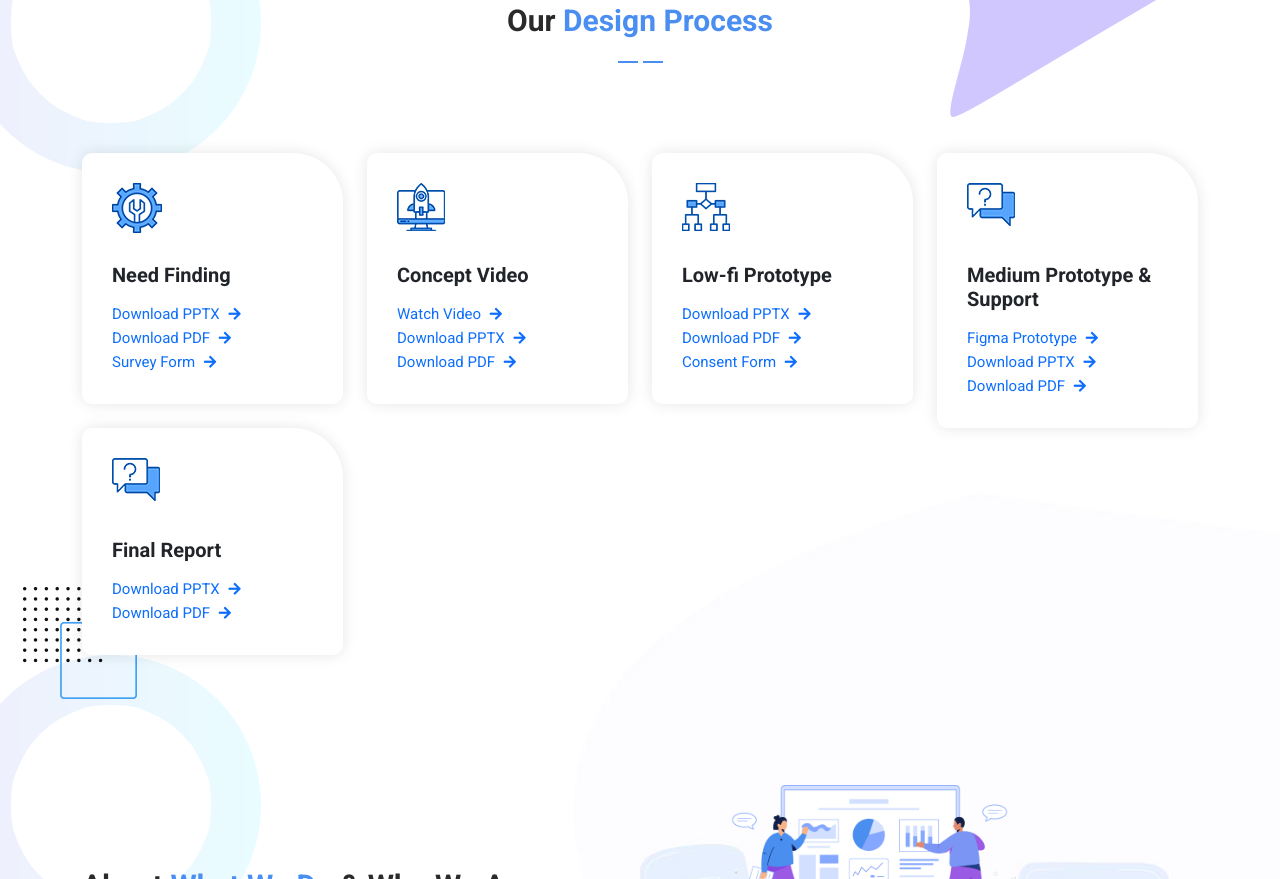
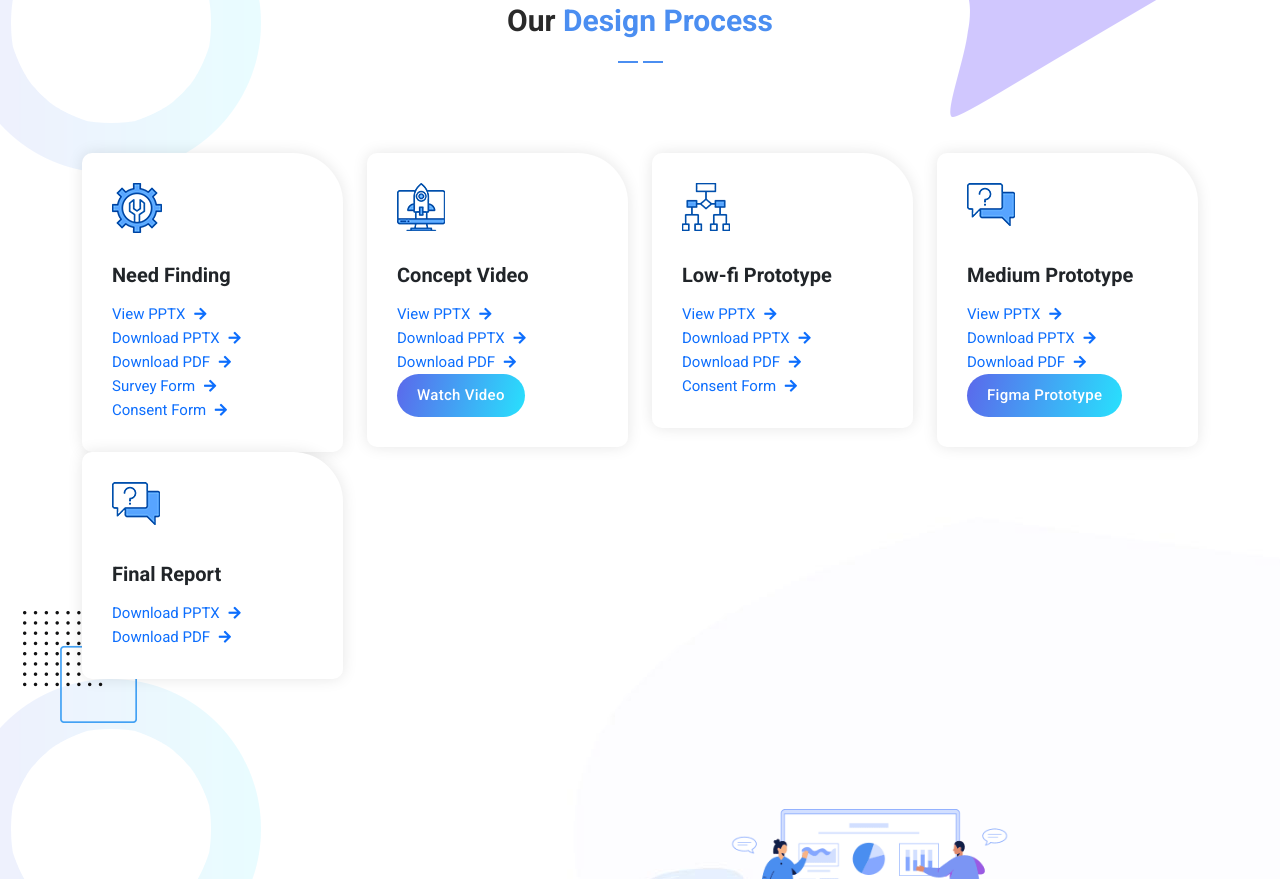
Before and after one commit to nguyenthuhuog/HMI_eshop_presentation_group8_20241, a plain HTML site: page index.html in a window 1280 px wide. Shown: the part 1280-2159 px from the top of the page. Drawn offline with Linux system fonts and the light colour scheme.

Commit message:
add view pptx option n consent form

```diff
--- a/index.html
+++ b/index.html
@@ -145,13 +145,19 @@ https://templatemo.com/tm-570-chain-app-dev
             <div class="icon"></div>
             <h4>Need Finding</h4>
             <div class="text-button">
-              <a href="https://husteduvn.sharepoint.com/:p:/s/2024.1AC4150ETngtcngi-my-Group08/ERlfseyySUVBgdNVjdv_1BoBvGmzGeqpEi-vJLXuOMwpBQ?e=3HsDyo" target="_blank">Download PPTX <i class="fa fa-arrow-right"></i></a>
+              <a href="https://husteduvn.sharepoint.com/:p:/s/2024.1AC4150ETngtcngi-my-Group08/ERlfseyySUVBgdNVjdv_1BoBH11DaXBAWj0DupuUGJOpEw?e=GuUpg5" target="_blank">View PPTX <i class="fa fa-arrow-right"></i></a>
+            </div>
+            <div class="text-button">
+              <a href="assets/01. NeedFinding/HMI_Needfinding.pdf" target="_blank">Download PPTX <i class="fa fa-arrow-right"></i></a>
             </div>
             <div class="text-button">
               <a href="assets/01. NeedFinding/HMI_Needfinding.pdf" target="_blank">Download PDF <i class="fa fa-arrow-right"></i></a>
             </div>
             <div class="text-button">
               <a href="https://forms.office.com/pages/responsepage.aspx?id=n7jxBugHT0a0COwbRXA_MTHeA2xFwFZGsPSV6-kAcdBUQVBIN1FKRldGMUIxUE81OUczTEI1SjNJVS4u&fbclid=IwY2xjawF03k9leHRuA2FlbQIxMAABHYWyvj0E_yaeiUj5gm5SUF8vU2NNjFPDWF50e7YOFn2cfWOGWAnINxFzGg_aem_sIXWdMul3jEij8bYBQ352Q&route=shorturl" target="_blank">Survey Form <i class="fa fa-arrow-right"></i></a>
+            </div>
+            <div class="text-button">
+              <a href="assets/01. NeedFinding/HMI_Needfinding_consent_form.pdf" target="_blank">Consent Form <i class="fa fa-arrow-right"></i></a>
             </div>
           </div>
         </div>
@@ -160,13 +166,16 @@ https://templatemo.com/tm-570-chain-app-dev
             <div class="icon"></div>
             <h4>Concept Video</h4>
             <div class="text-button">
-              <a href="https://youtube.com/shorts/MLGMXVGPanw?feature=share" target="_blank">Watch Video <i class="fa fa-arrow-right"></i></a>
+              <a href="https://husteduvn.sharepoint.com/:p:/s/2024.1AC4150ETngtcngi-my-Group08/EexcN6n35ltFmkrK8SsTos4B8UfOiTEm0BNXaij8JDjBJg?e=nal0Aq" target="_blank">View PPTX <i class="fa fa-arrow-right"></i></a>
             </div>
             <div class="text-button">
               <a href="assets/02. ConceptVideo/HMI_ConceptVideo.pptx" target="_blank">Download PPTX <i class="fa fa-arrow-right"></i></a>
             </div>
             <div class="text-button">
               <a href="assets/02. ConceptVideo/HMI_ConceptVideo.pdf" target="_blank">Download PDF <i class="fa fa-arrow-right"></i></a>
+            </div>
+            <div class="gradient-button">
+              <a href="https://youtube.com/shorts/MLGMXVGPanw?feature=share" target="_blank">Watch Video</a>
             </div>
           </div>
         </div>
@@ -175,6 +184,9 @@ https://templatemo.com/tm-570-chain-app-dev
             <div class="icon"></div>
             <h4>Low-fi Prototype</h4>
             <!-- <p>If this template is beneficial for your work, please support us <a rel="nofollow" href="https://paypal.me/templatemo" target="_blank">a little via PayPal</a>. Thank you.</p> -->
+            <div class="text-button">
+              <a href="https://husteduvn.sharepoint.com/:p:/s/2024.1AC4150ETngtcngi-my-Group08/EYw0S4dDEhpKpNlUQiu1DnIBqr4PhRoCy-lSauY5_9om3w?e=ZwyMad" target="_blank">View PPTX <i class="fa fa-arrow-right"></i></a>
+            </div>
             <div class="text-button">
               <a href="assets/03. Lo-Fi Prototype/HMI_LowFi.pptx" target="_blank">Download PPTX <i class="fa fa-arrow-right"></i></a>
             </div>
@@ -189,15 +201,18 @@ https://templatemo.com/tm-570-chain-app-dev
         <div class="col-lg-3">
           <div class="service-item fourth-service">
             <div class="icon"></div>
-            <h4>Medium Prototype &amp; Support</h4>
+            <h4>Medium Prototype</h4>
             <div class="text-button">
-              <a href="https://www.figma.com/proto/qgjdve6SioOn2Foi9tZu2g/HMI_Medfi_Group8?node-id=0-1&t=gSVAV9hsdSxBeqiA-1" target="_blank">Figma Prototype <i class="fa fa-arrow-right"></i></a>
+              <a href="https://husteduvn.sharepoint.com/:p:/s/2024.1AC4150ETngtcngi-my-Group08/EcPhaTDXoMJDm1xokkbsl8UBV58dfwYvaE02CbyUgakptg?e=bxnVwX" target="_blank">View PPTX <i class="fa fa-arrow-right"></i></a>
             </div>
             <div class="text-button">
               <a href="assets/04. Medium-Fi Prototype/HMI_MedFi.pptx" target="_blank">Download PPTX <i class="fa fa-arrow-right"></i></a>
             </div>
             <div class="text-button">
               <a href="assets/04. Medium-Fi Prototype/HMI_MedFi.pdf" target="_blank">Download PDF <i class="fa fa-arrow-right"></i></a>
+            </div>
+            <div class="gradient-button">
+              <a href="https://www.figma.com/proto/qgjdve6SioOn2Foi9tZu2g/HMI_Medfi_Group8?node-id=0-1&t=gSVAV9hsdSxBeqiA-1" target="_blank">Figma Prototype</a>
             </div>
           </div>
         </div>
```
Also changed, not shown: 1 other file.
